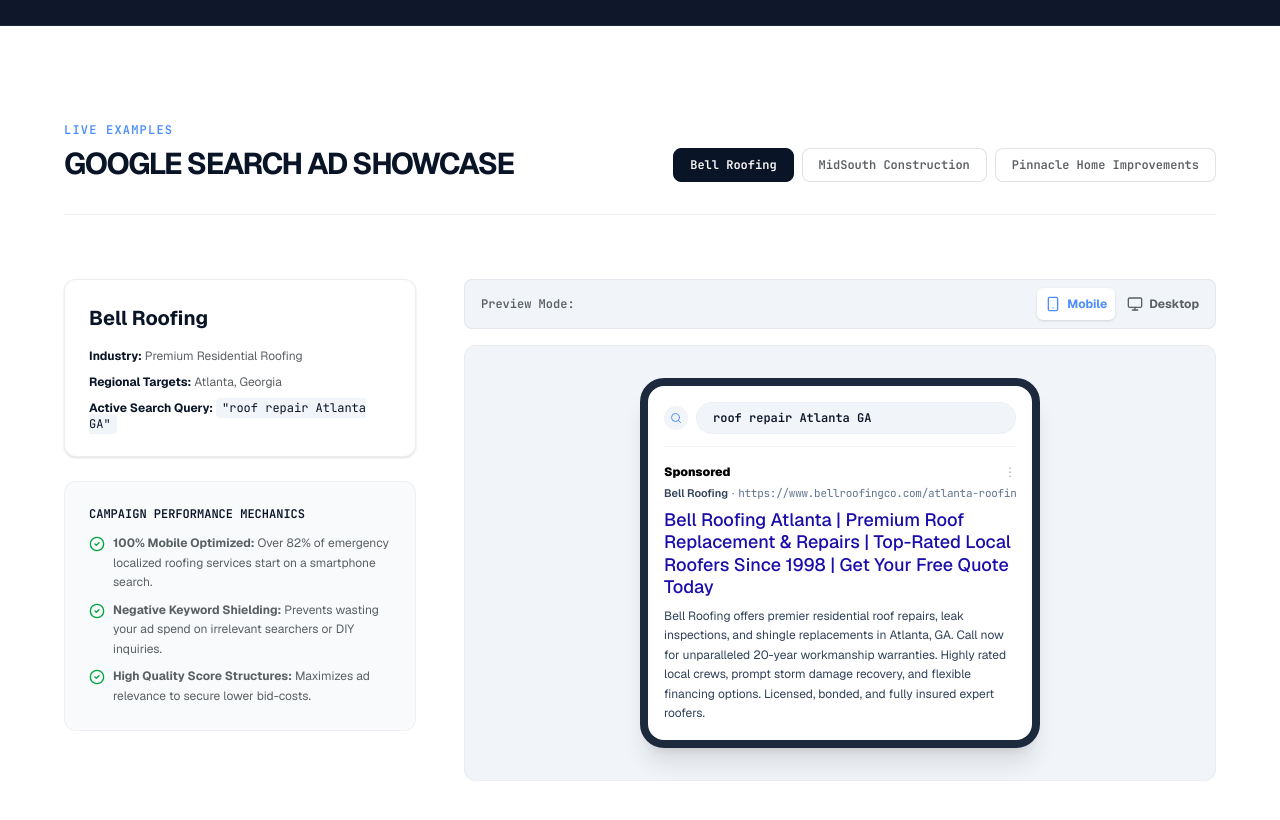
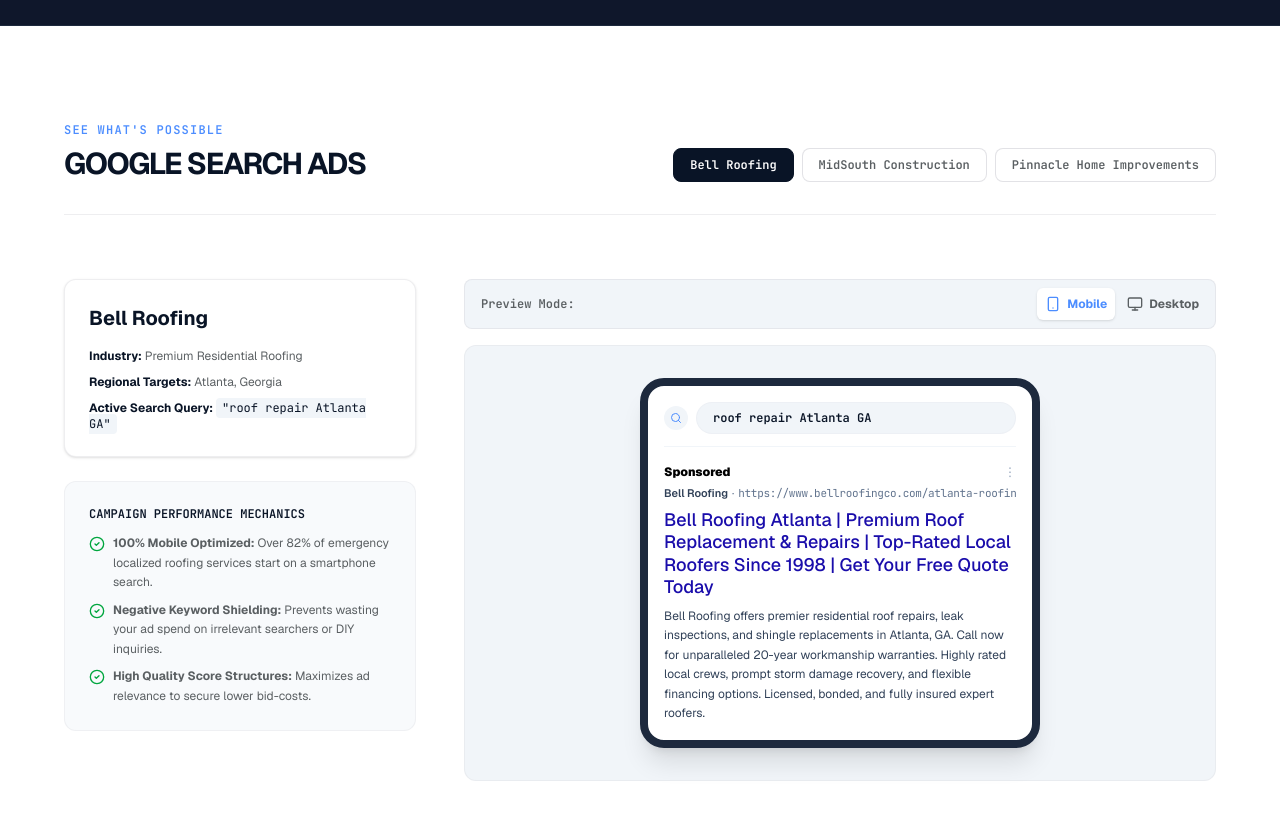
Before and after one commit to watsondroberts-dev/Built-By-Watson, a React (Vite) app: page / in a window 1280 px wide. Shown: the part 1500-2320 px from the top of the page. Built offline with nearby package versions, Linux system fonts and the light colour scheme.

Commit message:
feat: update UI branding and configure Firestore ID
- Update section labels and headings in HomeView for better clarity
- Add firestoreDatabaseId to Firebase configuration

```diff
--- a/firebase-applet-config.json
+++ b/firebase-applet-config.json
@@ -3,6 +3,7 @@
   "appId": "1:880683543208:web:bbdbb44e3f300ba57e309d",
   "apiKey": "AIzaSyBL5uidLR0SRdE7JH9IxKG4Bl8DrzjC9Wo",
   "authDomain": "intense-kiln-swh20.firebaseapp.com",
+  "firestoreDatabaseId": "ai-studio-remixbuiltbywats-bdb74e51-8e62-49b2-b6aa-42e1b84244f3",
   "storageBucket": "intense-kiln-swh20.firebasestorage.app",
   "messagingSenderId": "880683543208",
   "measurementId": "",
--- a/src/components/HomeView.tsx
+++ b/src/components/HomeView.tsx
@@ -105,9 +105,9 @@
           {/* Section Header */}
           <div className="flex flex-col lg:flex-row justify-between items-start lg:items-end mb-16 border-b border-outline-variant/30 pb-8 gap-4">
             <div>
-              <span className="font-mono text-xs uppercase text-[#4c8dff] font-bold tracking-widest block mb-2">Live Examples</span>
+              <span className="font-mono text-xs uppercase text-[#4c8dff] font-bold tracking-widest block mb-2">SEE WHAT'S POSSIBLE</span>
               <h2 className="font-display-lg text-headline-lg lg:text-3xl font-bold uppercase tracking-tighter text-primary">
-                Google Search Ad Showcase
+                GOOGLE SEARCH ADS
               </h2>
             </div>
 
```
